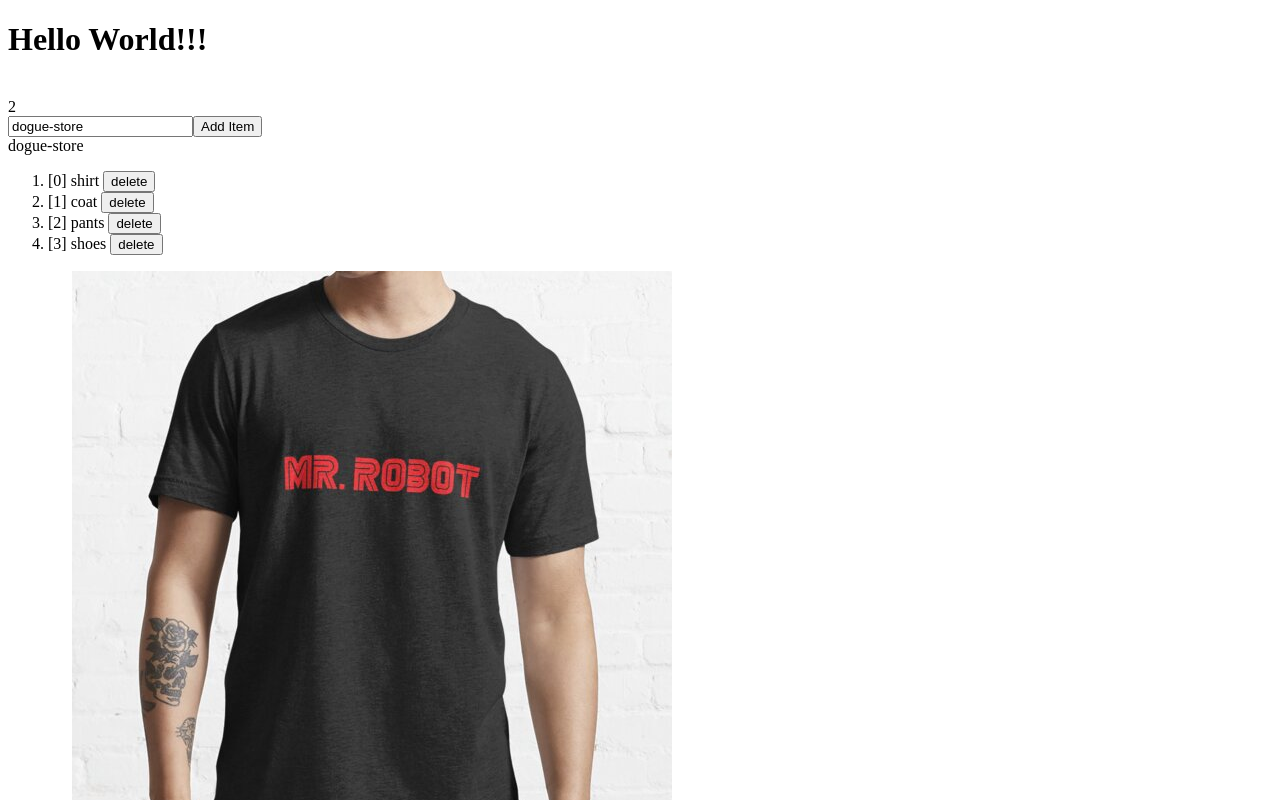
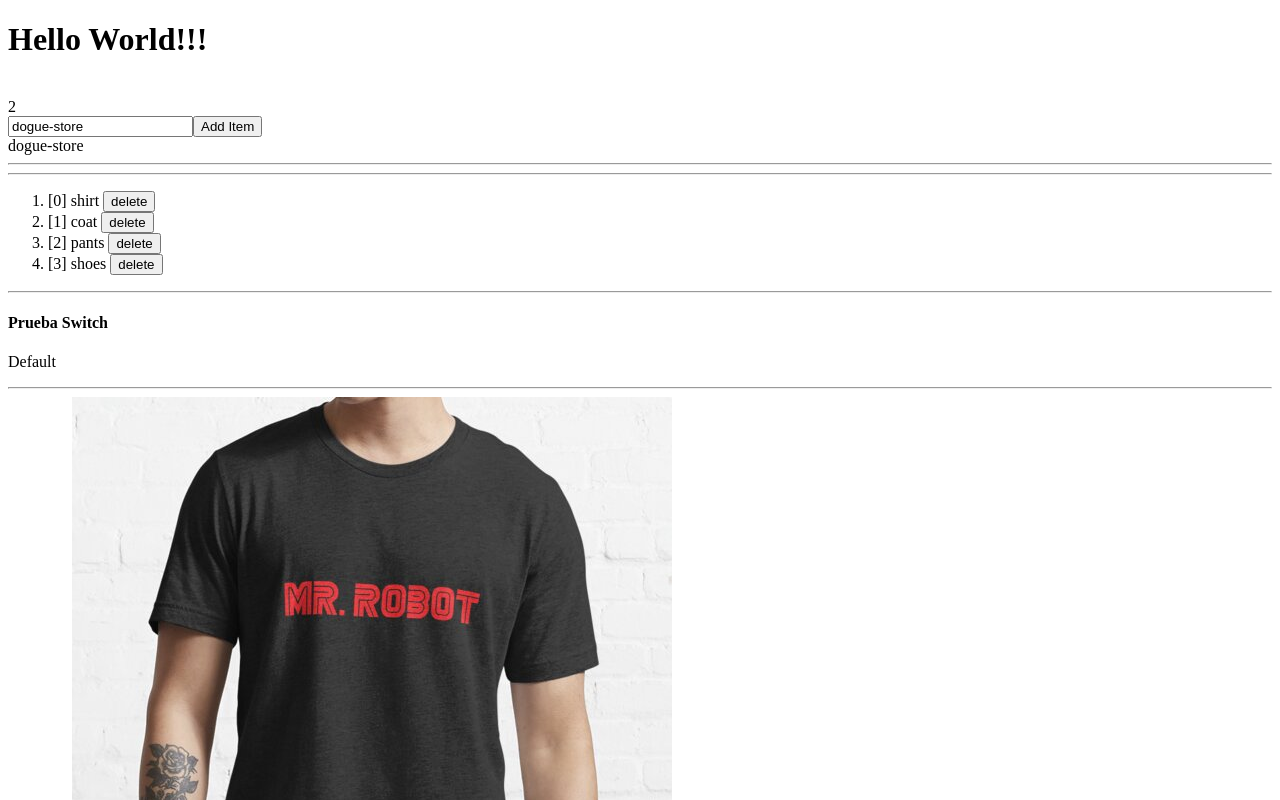
Before and after one commit to doguedogue/dogue-store, an Angular app: page / in a window 1280 px wide. Shown: the top 800 px of the page. Built offline with nearby package versions, Linux system fonts and the light colour scheme.

Commit message:
ngSwitch

```diff
--- a/src/app/app.component.html
+++ b/src/app/app.component.html
@@ -3,9 +3,11 @@
 <br> <input type="text" [(ngModel)]="title">
 <button (click)="addItem()">Add Item</button>
 <br> {{title}}
+<hr>
 <div *ngIf="title === 'Div'">
     <h2>Div</h2>
 </div>
+<hr>
 <ol>
   <li  *ngIf="items.length === 0">La lista está vacía</li>
   <li *ngFor="let name of items;index as i">
@@ -13,6 +15,16 @@
     <button (click)="deleteItem(i)">delete</button>
   </li>
 </ol>
+<hr>
+<h4>Prueba Switch</h4>
+<div [ngSwitch]="title">
+  <p *ngSwitchCase="'uno'">Uno</p>
+  <p *ngSwitchCase="'dos'">Dos</p>
+  <p *ngSwitchCase="'tres'">Tres</p>
+  <p *ngSwitchDefault>Default</p>
+</div>
+
+<hr>
 
 <div *ngFor="let product of products">
   {{ product.title}}
```
